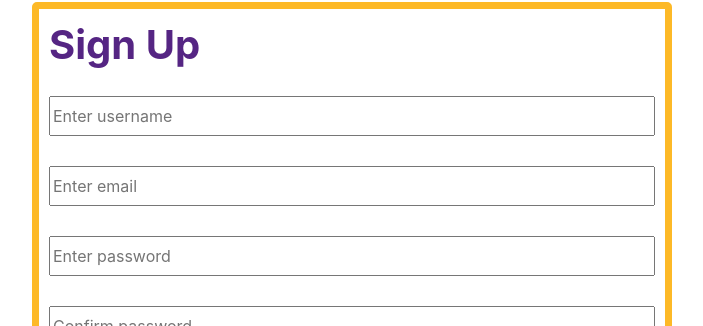
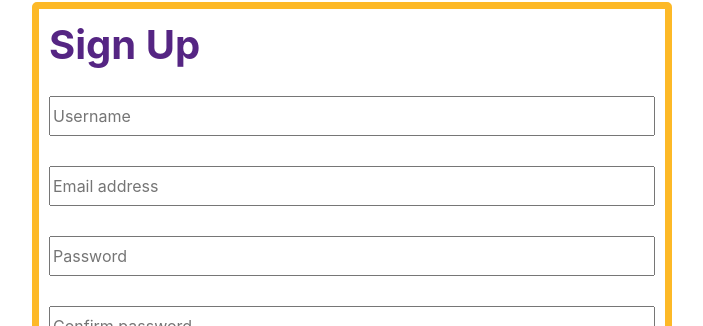
Before and after one commit to matrayu/lakeshow-app, a React (Create React App) app: page /signup in a window 1280 px wide. Shown: the part 114-440 px from the top of the page, without its empty margins (288-991 px from the left). Built offline with nearby package versions, Linux system fonts and the light colour scheme.

Commit message:
Update SignupForm.js

```diff
--- a/src/components/SignupForm/SignupForm.js
+++ b/src/components/SignupForm/SignupForm.js
@@ -13,7 +13,7 @@ export default class SignupForm extends Component {
                         id="username"
                         name="username"
                         type="text"
-                        placeholder="Enter username"
+                        placeholder="Username"
                         /* value={props.username}
                         onChange={props.handleChange} */
                         required
@@ -25,7 +25,7 @@ export default class SignupForm extends Component {
                         id="email"
                         name="email"
                         type="email"
-                        placeholder="Enter email"
+                        placeholder="Email address"
                         /* value={props.email}
                         onChange={props.handleChange} */
                     />
@@ -36,7 +36,7 @@ export default class SignupForm extends Component {
                         id="password"
                         name="password"
                         type="password"
-                        placeholder="Enter password"
+                        placeholder="Password"
                         /* value={props.password}
                         onChange={props.handleChange} */
                     />
```
